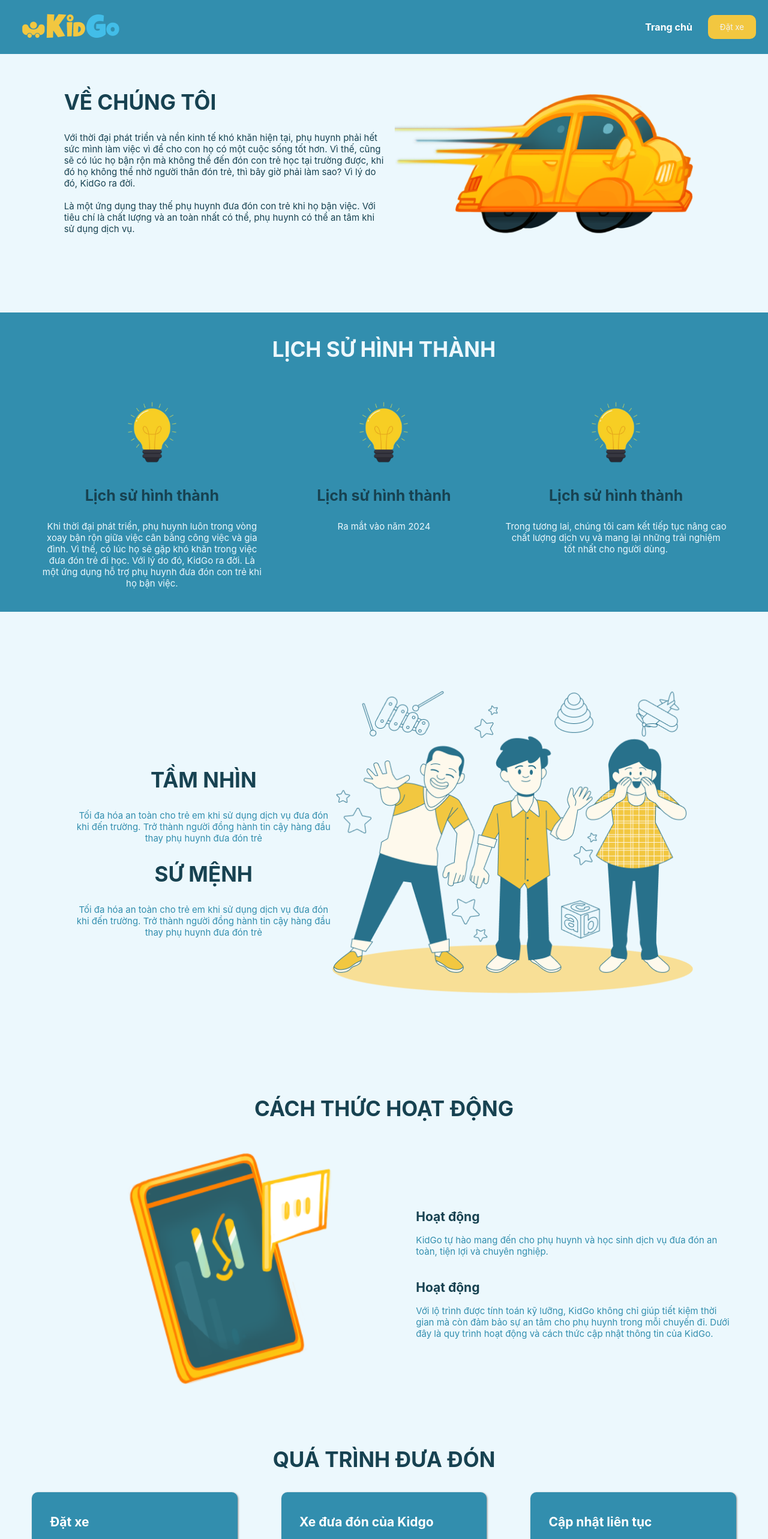
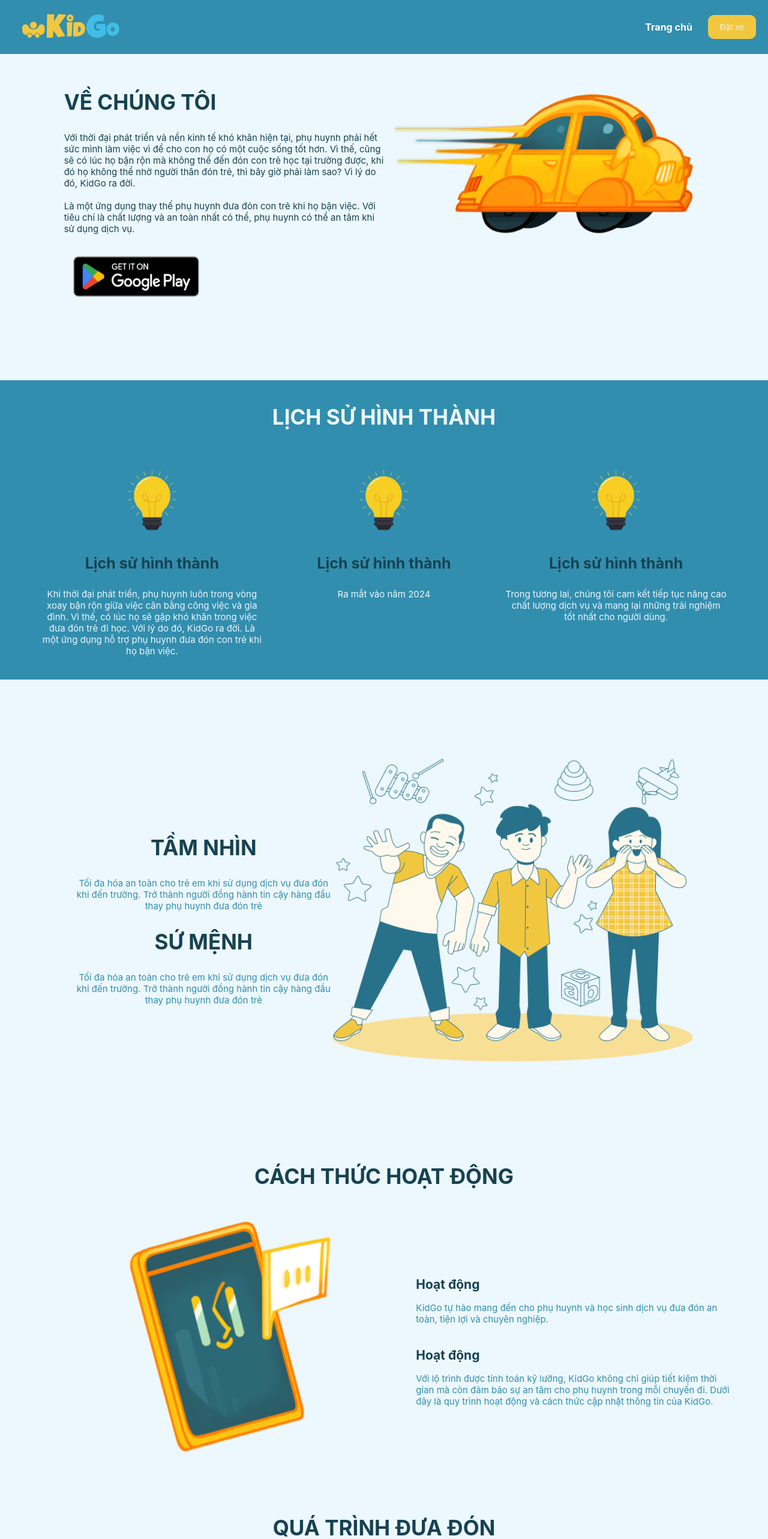
Before and after one commit to unclebonn/KidGo_LandingPage, a React (Create React App) app: page / in a window 1280 px wide. Shown: the top 2566 px of the page at 60% size. Built offline with nearby package versions, Linux system fonts and the light colour scheme.

Commit message:
update link

```diff
--- a/src/page/booking_page.tsx
+++ b/src/page/booking_page.tsx
@@ -31,7 +31,7 @@
     return (
         <Row style={{ paddingTop: 100 }} justify={"center"}>
             <Col span={22}>
-                <Row style={{ margin: "30px 0px", border: "1px solid black", padding: 30, borderRadius: 10, borderWidth: "thick" }} gutter={[20, 0]} align={"middle"} justify={"center"}>
+                <Row style={{ margin: "30px 0px", border: "1px solid black", padding: 30, borderRadius: 10, borderWidth: "thick" }} gutter={[20, 0]} align={"top"} justify={"start"}>
                     <Col xs={24} md={17} xl={17}>
                         <Image width={"100%"} src="../../product.png" alt="product" />
                     </Col>
@@ -41,7 +41,16 @@
                     <Col xs={24} md={0} xl={0}>
                         <Divider style={{ borderColor: "rgba(0,0,0,0.4)", height: "100%" }} type="horizontal" />
                     </Col>
+
                     <Col xs={24} md={6} xl={6}>
+                        <div>
+                            <h1>Sản phẩm thử nghiệm hiện đã có ở</h1>
+                        </div>
+                        <a target="_blank" href="https://drive.usercontent.google.com/download?id=1xYwy701gLTwOGrESJUE_I8y5HRt7bTQY&export=download&authuser=0&confirm=t&uuid=84f621e3-502e-4efc-a26e-689778a94e0b&at=APZUnTVkaUb9Hfu0hnm2d9pPRWcS%3A1720945224650">
+                            <img width={240} height={100} src="chplay.png" alt="chplay" />
+                        </a>
+                    </Col>
+                    {/* <Col xs={24} md={6} xl={6}>
                         <Row style={{ textAlign: "center" }} justify={"center"}>
                             <Col className="item" span={24} style={{ textAlign: "center" }}>
                                 <h1 style={{ margin: 0, fontSize: 40 }}>Sản phẩm sẽ sớm được hoàn thiện</h1>
@@ -67,17 +76,17 @@
                             </Col>
                             <Col className="item" span={12}>
                                 <h1 style={{ fontSize: 30 }}>thiện !</h1>
-                            </Col> */}
+                            </Col>
 
-                            <Col className="item" span={24}>
-                                <h1 style={{ fontSize: 40, color: "lightskyblue" }}>Các bạn chờ nhé!</h1>
-                            </Col>
-                        </Row>
+                    <Col className="item" span={24}>
+                        <h1 style={{ fontSize: 40, color: "lightskyblue" }}>Các bạn chờ nhé!</h1>
                     </Col>
                 </Row>
-            </Col>
+            </Col> */}
+                </Row>
+            </Col >
 
-        </Row>
+        </Row >
     )
 }
 
--- a/src/page/howitwork_page.tsx
+++ b/src/page/howitwork_page.tsx
@@ -60,18 +60,20 @@
                 <Col xs={24} md={10} xl={10}>
                     <Row gutter={[0, 20]} justify={"center"}>
                         <Col xs={20} md={24} xl={24}>
-                            <Row>
-                                <h2>Hoạt động</h2>
-                                <p>KidGo tự hào mang đến cho phụ huynh và học sinh dịch vụ đưa đón an toàn, tiện lợi và chuyên nghiệp.
-
-                                </p>
+                            <Row wrap={false}>
+                                <Col span={24}>
+                                    <h2>Hoạt động</h2>
+                                    <p>KidGo tự hào mang đến cho phụ huynh và học sinh dịch vụ đưa đón an toàn, tiện lợi và chuyên nghiệp.</p>
+                                </Col>
                             </Row>
                         </Col>
                         <Col xs={20} md={24} xl={24}>
                             <Row>
-                                <h2>Hoạt động</h2>
-                                <p>Với lộ trình được tính toán kỹ lưỡng, KidGo không chỉ giúp tiết kiệm thời gian mà còn đảm bảo sự
-                                    an tâm cho phụ huynh trong mỗi chuyến đi. Dưới đây là quy trình hoạt động và cách thức cập nhật thông tin của KidGo.</p>
+                                <Col>
+                                    <h2>Hoạt động</h2>
+                                    <p>Với lộ trình được tính toán kỹ lưỡng, KidGo không chỉ giúp tiết kiệm thời gian mà còn đảm bảo sự
+                                        an tâm cho phụ huynh trong mỗi chuyến đi. Dưới đây là quy trình hoạt động và cách thức cập nhật thông tin của KidGo.</p>
+                                </Col>
                             </Row>
                         </Col>
                     </Row>
@@ -171,18 +173,21 @@
                     <Row gutter={[0, 30]}>
                         <Col span={24}>
                             <p>
-                                Lorem ipsum dolor sit amet consectetur.
-                                Arcu odio eros pellentesque ac condimentum nisi.
-                                Eros non porttitor laoreet auctor accumsan. Lacinia pellentesque neque convallis auctor proin. Ut turpis vel interdum eu pulvinar.
-                                Sit posuere ultrices scelerisque amet nunc tincidunt.
+                                Công ty luôn mong muốn các bạn đồng hành phải không ngừng suy nghĩ, bay bổng với những idea,
+                                tuy có thể khó thực hiện, hơi điên rồ, nhưng phải nghĩ để trí óc được sử dụng hết mức có thể.
                             </p>
                         </Col>
                         <Col span={24}>
                             <p>
-                                Lorem ipsum dolor sit amet consectetur.
-                                Arcu odio eros pellentesque ac condimentum nisi.
-                                Eros non porttitor laoreet auctor accumsan. Lacinia pellentesque neque convallis auctor proin. Ut turpis vel interdum eu pulvinar.
-                                Sit posuere ultrices scelerisque amet nunc tincidunt.
+                                Dám nói, nói lên idea của mình để mọi người cùng hiểu.
+                                Có thể 1 người thì idea đó khó thực hiện nhưng với nhiều người thì điều đó không phải điều không thể.
+                            </p>
+                        </Col>
+                        <Col span={24}>
+                            <p>
+                                Cuối cùng là dám thực hiện, công ty luôn mong muốn các bạn đồng hành phải dám thực hiện,
+                                tìm hiểu, khảo sát, làm bất cứ mọi thứ để thực hiện được điều mong muốn. Nếu kết quả trả lại là fail thì bạn cũng đừng buồn,
+                                vì bạn đã cố gắng thực hiện, thất bại là mẹ thành công và cũng là bước đệm để bạn thực hiện những điều tuyệt vời khác.
                             </p>
                         </Col>
                     </Row>
--- a/src/page/landing_page.tsx
+++ b/src/page/landing_page.tsx
@@ -83,7 +83,7 @@
       <Col style={{ paddingTop: 120 }} span={24} id="landing_page">
         <section className="item">
           <Row justify={"center"}>
-            <Col xs={22} md={10} xl={10} className="text-section">
+            <Col style={{ display: "grid", flexDirection: "column", alignItems: "center", justifyContent: "space-between" }} xs={22} md={10} xl={10} className="text-section">
               <h2 className="title">VỀ CHÚNG TÔI</h2>
               <p id="info" className="description">
                 Với thời đại phát triển và nền kinh tế khó khăn hiện tại, phụ huynh phải hết sức mình làm việc vì để cho con họ có một cuộc sống tốt hơn. Vì thế, cũng sẽ có lúc họ bận rộn mà không thể đến đón con trẻ học tại trường được, khi đó họ không thể nhờ người thân đón trẻ, thì bây giờ phải làm sao?
@@ -93,6 +93,12 @@
                 <br /><br />
                 Là một ứng dụng thay thế phụ huynh đưa đón con trẻ khi họ bận việc. Với tiêu chí là chất lượng và an toàn nhất có thể, phụ huynh có thể an tâm khi sử dụng dịch vụ.
               </p>
+
+              <div style={{ marginTop: 20 }}>
+                <a target="_blank" href="https://drive.usercontent.google.com/download?id=1xYwy701gLTwOGrESJUE_I8y5HRt7bTQY&export=download&authuser=0&confirm=t&uuid=84f621e3-502e-4efc-a26e-689778a94e0b&at=APZUnTVkaUb9Hfu0hnm2d9pPRWcS%3A1720945224650">
+                  <img width={240} height={100} src="chplay.png"></img>
+                </a>
+              </div>
             </Col>
             <Col xs={22} md={10} xl={10}>
               <img loading="lazy" src="car.png" alt="About Us" className="img-2" />
--- a/src/shared/layout/header.tsx
+++ b/src/shared/layout/header.tsx
@@ -74,9 +74,9 @@
                                     Trang chủ
                                 </a>
                             </button>
-                            <button className="cta" onClick={() => handleClick('')}>
+                            {/* <button className="cta" onClick={() => handleClick('')}>
                                 <a href="exp+kidgo://Result?id1=Crs32ndXIg99yfHFFZa2whizJpBSvPe8wGmcSEVP5EFvYb7M+QRO2RsnwGKU4y2KRbUUHcs4uYtOW0OyX%2FqlXQ%3D%3D&id2=tgnQL4CUGi5AjaRlkDqQnezRtcdSkpsp%2FlCE+H5E4f1Poo3RTlKrL2aW2yak4jf2HHxRQU+sai3k1NlEqEjzPw%3D%3D&code=00&id=eae79736d11f465a8b00b59aecf31829&cancel=false&status=PAID&orderCode=681610&_rsc=9an77">Về app</a>
-                            </button>
+                            </button> */}
 
                             {/* <button className="cta" >
                                 <a style={linkStyles} href="/#activitypage">
```
Also changed, not shown: public/chplay.png (added).
